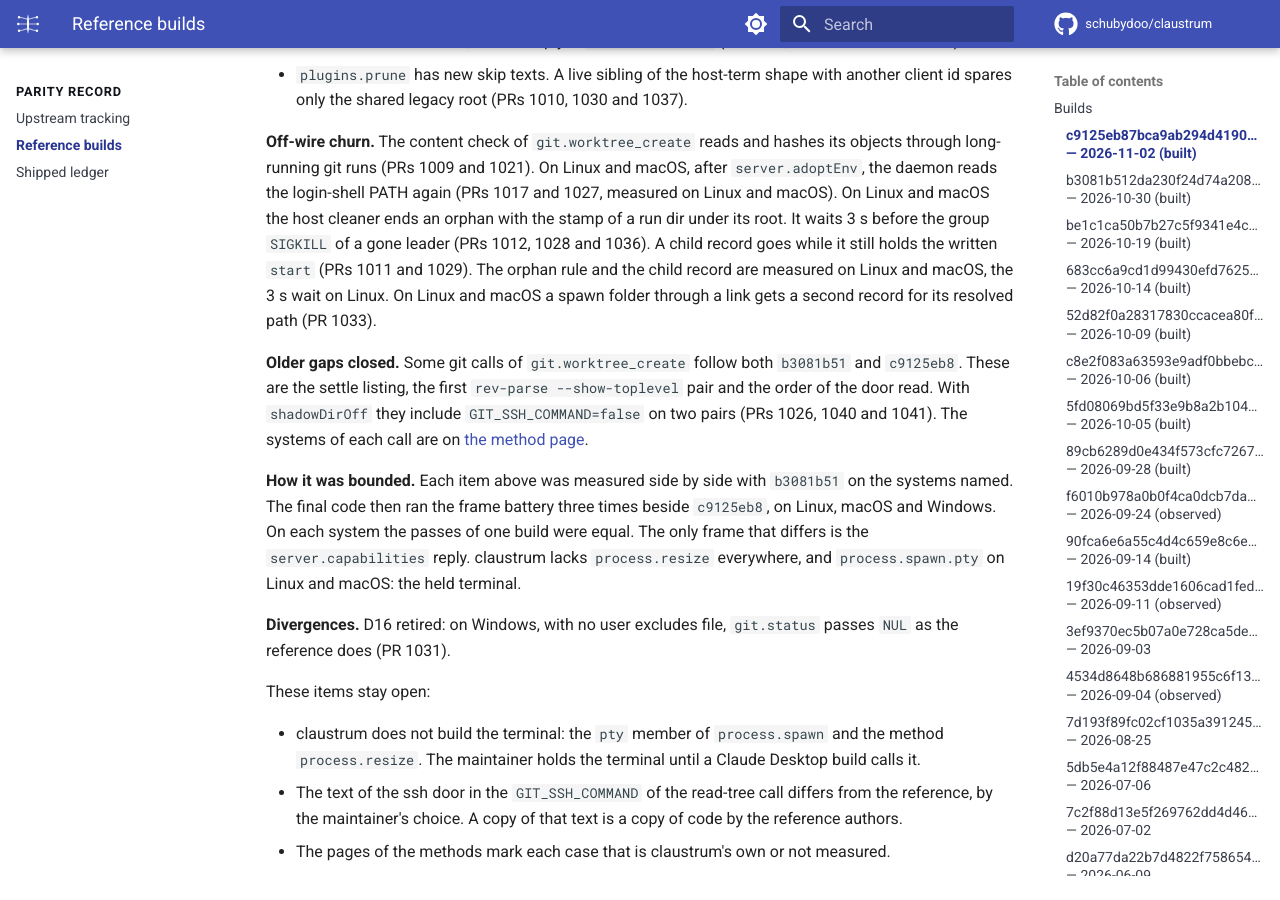
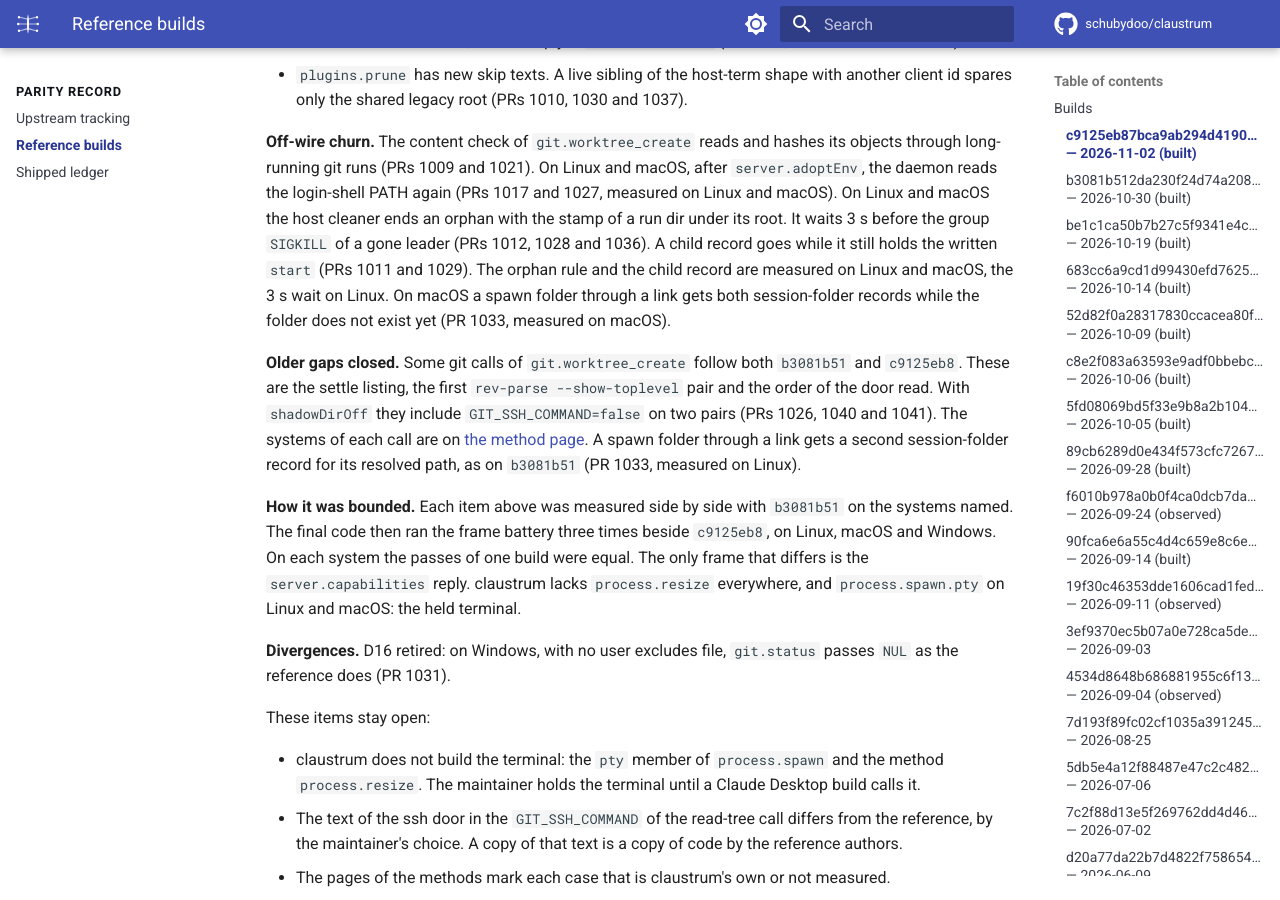
Before and after one commit to schubydoo/claustrum, an MkDocs documentation site: the page built from docs/REFERENCE-BUILDS.md, in a window 1280 px wide and 900 px high, scrolled down 3547 px. Built offline with MkDocs 1.6.1 and Material for MkDocs 9.7.7, drawn with Linux system fonts in a browser that asks for light colours; comment, search, counter and statistics services are not loaded.

Commit message:
docs: move the Linux session-folder record of the pin to the older gaps
On Linux b3081b51 already writes the second session-folder record of a
spawn folder through a link, so that rule is an older gap that PR 1033
closed. Only the macOS case of a folder that does not exist yet stays
under the changes of c9125eb8.

Co-Authored-By: Claude Opus 5.5 <noreply@anthropic.com>

```diff
--- a/docs/REFERENCE-BUILDS.md
+++ b/docs/REFERENCE-BUILDS.md
@@ -112,14 +112,16 @@ measured on Linux and macOS). On Linux and macOS the host cleaner ends an orphan
 the stamp of a run dir under its root. It waits 3 s before the group `SIGKILL` of a gone
 leader (PRs 1012, 1028 and 1036). A child record goes while it still holds the written
 `start` (PRs 1011 and 1029). The orphan rule and the child record are measured on Linux
-and macOS, the 3 s wait on Linux. On Linux and macOS a spawn folder through a link gets a second record
-for its resolved path (PR 1033).
+and macOS, the 3 s wait on Linux. On macOS a spawn folder through a link gets both
+session-folder records while the folder does not exist yet (PR 1033, measured on macOS).
 
 **Older gaps closed.** Some git calls of `git.worktree_create` follow both `b3081b51` and
 `c9125eb8`. These are the settle listing, the first `rev-parse --show-toplevel` pair and
 the order of the door read. With `shadowDirOff` they include `GIT_SSH_COMMAND=false` on
 two pairs (PRs 1026, 1040 and 1041). The systems of each call are on [the method
-page](protocol/git-worktree-create.md#the-settle-step).
+page](protocol/git-worktree-create.md#the-settle-step). A spawn folder through a link gets
+a second session-folder record for its resolved path, as on `b3081b51` (PR 1033, measured
+on Linux).
 
 **How it was bounded.** Each item above was measured side by side with `b3081b51` on the
 systems named. The final code then ran the frame battery three times beside `c9125eb8`,
```
